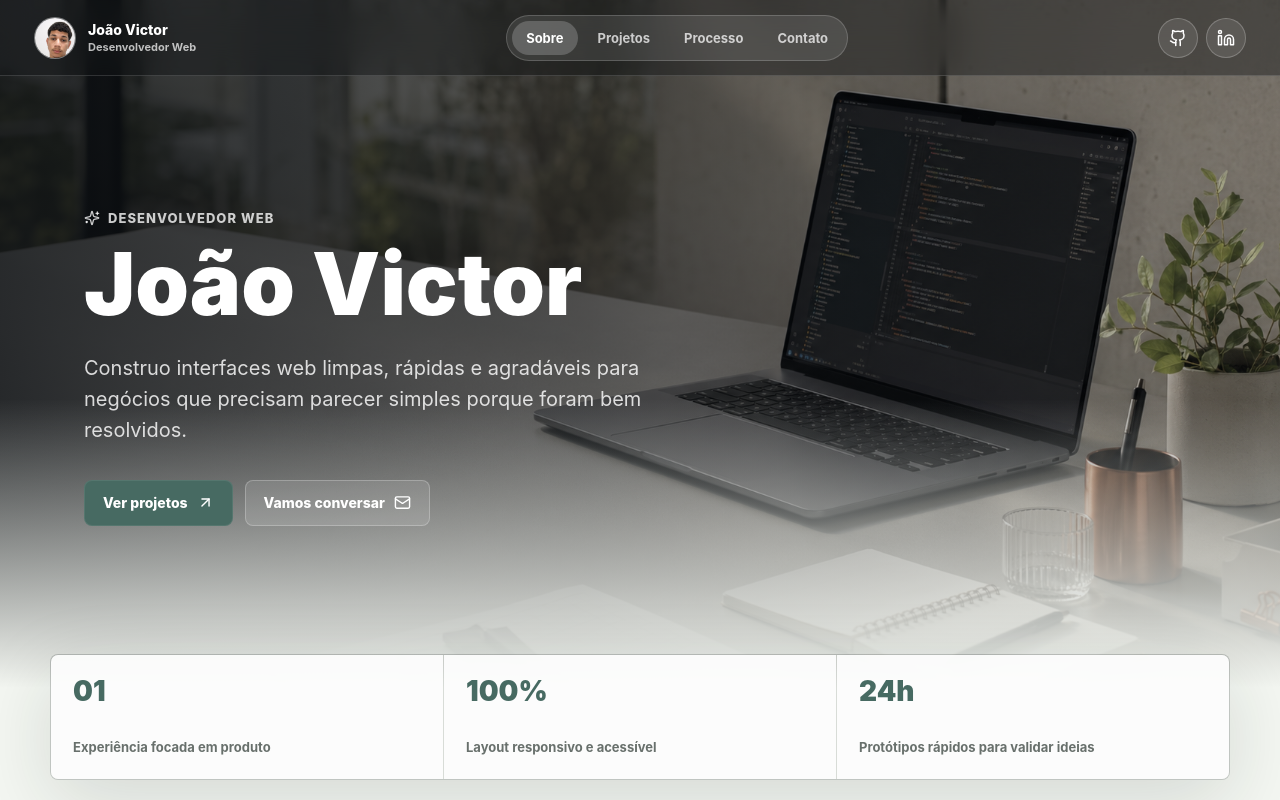
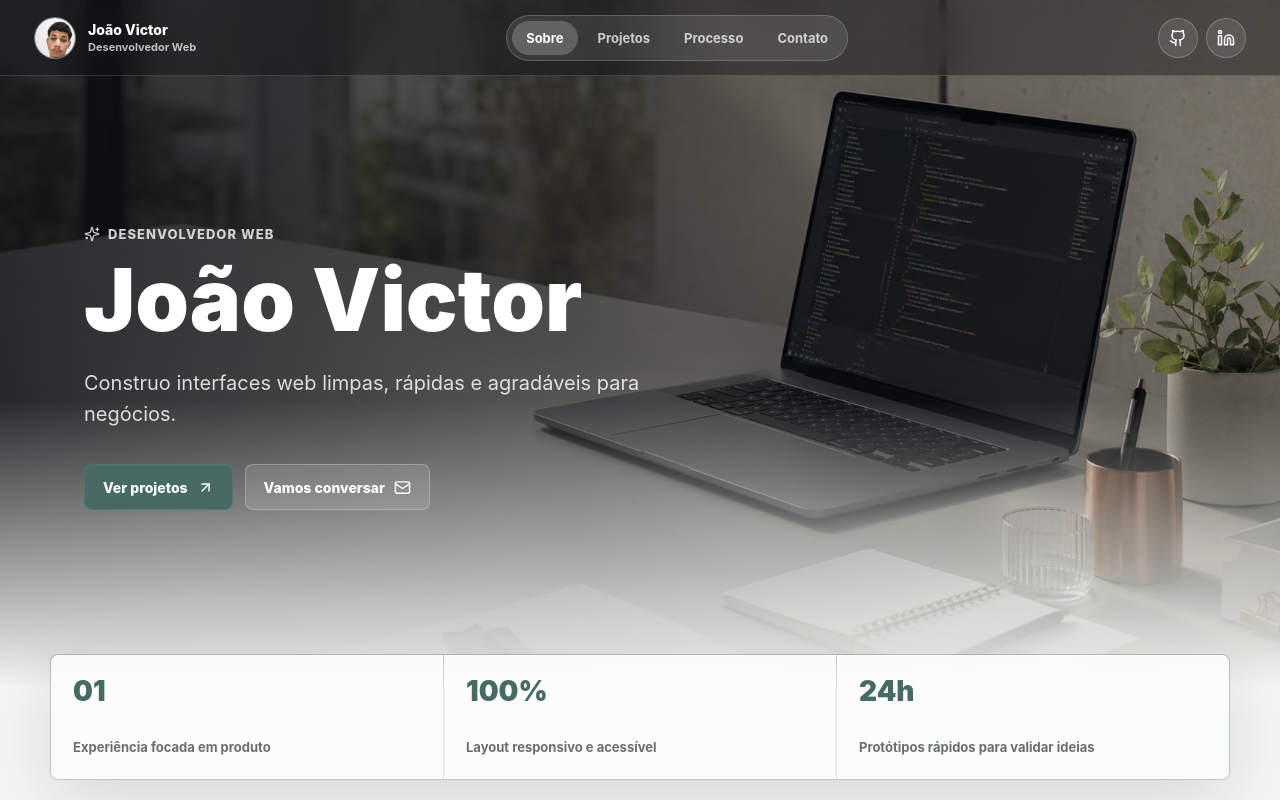
Before and after one commit to Jvzin-dark/joao-victor-portfolio, a React (Vite) app: page / in a window 1280 px wide. Shown: the top 800 px of the page. Built offline with nearby package versions, Linux system fonts and the light colour scheme.

Commit message:
Refine hero copy

```diff
--- a/src/components/Hero.jsx
+++ b/src/components/Hero.jsx
@@ -12,7 +12,7 @@ export default function Hero() {
         </p>
         <h1 id="hero-title">{profile.name}</h1>
         <p className="heroText">
-          Construo interfaces web limpas, rápidas e agradáveis para negócios que precisam parecer simples porque foram bem resolvidos.
+          Construo interfaces web limpas, rápidas e agradáveis para negócios.
         </p>
         <div className="heroActions">
           <a className="button primary" href="#projetos">
```
